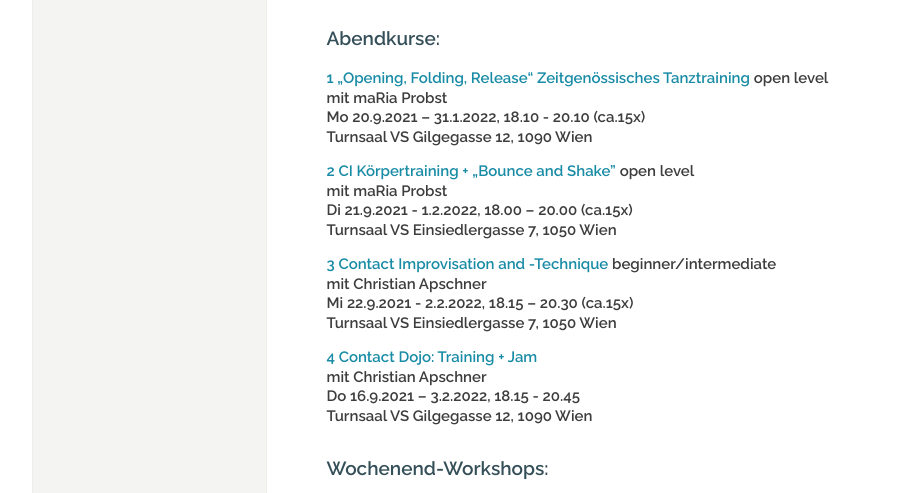
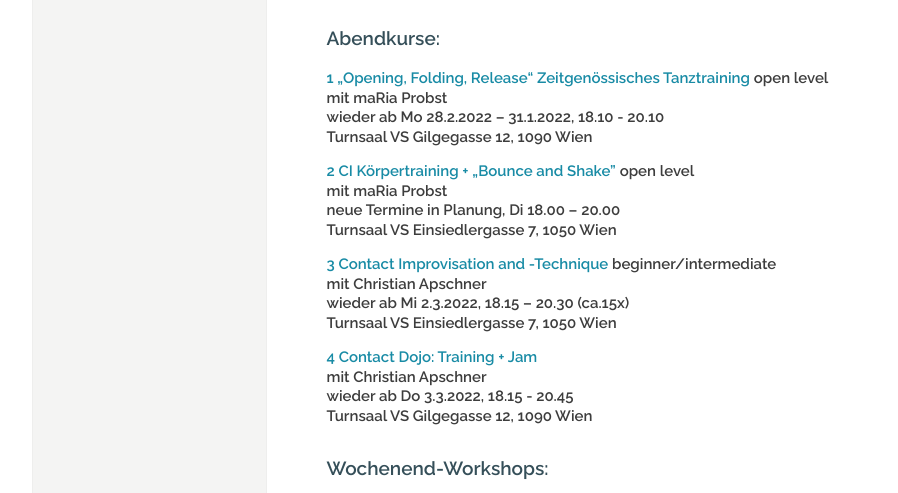
Before and after one commit to manulari/rollingpointat, a Jekyll site: the page built from _pages_de/index.md, in a window 1280 px wide and 900 px high, scrolled down 1170 px. Shown: the part 152-645 px from the top of the window, without its empty margins (152-1050 px from the left). Built offline with Jekyll 4.4.1, drawn with Linux system fonts in a browser that asks for light colours; comment, search, counter and statistics services are not loaded.

Commit message:
Update page (de) “index”

```diff
--- a/_pages_de/index.md
+++ b/_pages_de/index.md
@@ -34,22 +34,22 @@ Fotocredit: Johannes Stolba
 
 **[1 „Opening, Folding, Release“ Zeitgenössisches Tanztraining](/kurse#mo)** **open level**\
 **mit maRia Probst**  \
-**Mo 20.9.2021 – 31.1.2022, 18.10 - 20.10 (ca.15x)**\
+**wieder ab Mo 28.2.2022 – 31.1.2022, 18.10 - 20.10**\
 **Turnsaal VS Gilgegasse 12, 1090 Wien**
 
 **[2 CI Körpertraining + „Bounce and Shake"](/kurse#di)**  **open level**\
 **mit maRia Probst**\
-**Di 21.9.2021 - 1.2.2022, 18.00 – 20.00 (ca.15x)**\
+**neue Termine in Planung, Di 18.00 – 20.00**\
 **Turnsaal VS Einsiedlergasse 7, 1050 Wien**
 
 **[3 Contact Improvisation and -Technique](/kurse#mi) beginner/intermediate\
 mit Christian Apschner\
-Mi 22.9.2021 - 2.2.2022, 18.15 – 20.30 (ca.15x)\
+wieder ab Mi 2.3.2022, 18.15 – 20.30 (ca.15x)\
 Turnsaal VS Einsiedlergasse 7, 1050 Wien**
 
 **[4 Contact Dojo: Training + Jam](/dojo)**\
 **mit Christian Apschner**\
-**Do 16.9.2021 – 3.2.2022, 18.15 - 20.45**\
+**wieder ab Do 3.3.2022, 18.15 - 20.45**\
 **Turnsaal VS Gilgegasse 12, 1090 Wien**
 
 ### Wochenend-Workshops:
```
